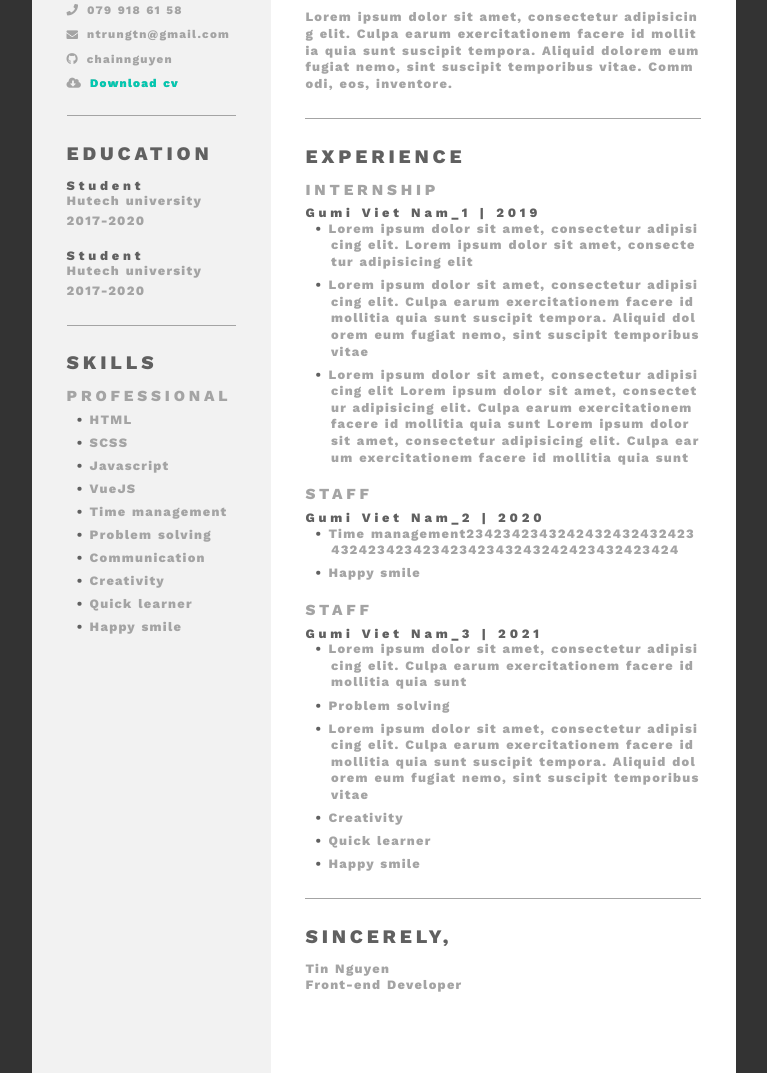
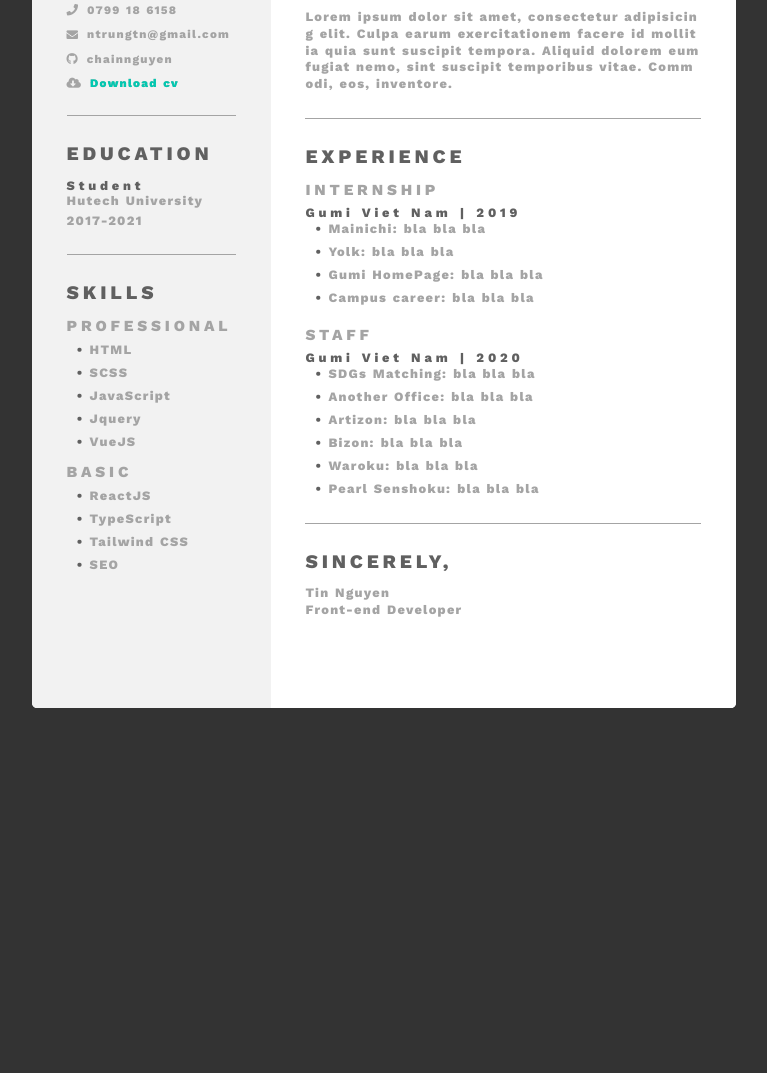
Before and after one commit to TinNguyen98/tinnguyen.github.io, a plain HTML site: page index.html in a window 1280 px wide. Shown: the part 1131-2204 px from the top of the page, without its empty margins (256-1023 px from the left). After the commit the page ends 1929 px from the top, so only its background shows below. Drawn offline with nearby package versions, Linux system fonts and the light colour scheme.

Commit message:
feat: update skills, projects

```diff
--- a/assets/js/main.js
+++ b/assets/js/main.js
@@ -13,7 +13,7 @@
     const $cursorOutline = document.querySelector('#cursor-dot-outline')
     const $downloadCV = document.querySelector('.download-cv')
     const $doodle = document.querySelector('css-doodle');
-    const $browserDoesntSupport = document.querySelector('#browser-doesnt-support');
+    const $browserDontSupport = document.querySelector('#browser-dont-support');
 
     // --- Constructor ---
     prefixBrowser();
@@ -38,7 +38,7 @@
 
         if (isEdge) {
             $doodle.style.display = 'none'
-            $browserDoesntSupport.style.display = 'block'
+            $browserDontSupport.style.display = 'block'
             return
         }
         // Listener Chrome, Safari, FireFox
--- a/assets/scss/layout/_common.scss
+++ b/assets/scss/layout/_common.scss
@@ -79,7 +79,7 @@ p {
   }
 }
 
-#browser-doesnt-support {
+#browser-dont-support {
   display: none;
   font-size: 1vw;
   padding: 1vw 0;
--- a/assets/scss/layout/_curriculum-vitae.scss
+++ b/assets/scss/layout/_curriculum-vitae.scss
@@ -234,8 +234,14 @@
         margin: 0;
         padding-left: 2vw;
         list-style: none;
+        &:not(:last-child) {
+          margin: 0 0 1vw;
+        }
         @media #{$info-ipad} {
           padding-left: 6vw;
+          &:not(:last-child) {
+            margin: 0 0 2.2vw;
+          }
         }
 
         li {
--- a/index.html
+++ b/index.html
@@ -21,28 +21,21 @@
   <!-- Page Configuration - end -->
 
   <title>Chain's Curriculum Vitae</title>
+
   <!-- SEO Configuration -->
   <!-- Facebook -->
   <meta property="og:title" content="Chain's Curriculum Vitae">
   <meta property="og:description" content="This's my curriculum vitae">
   <meta property="og:site_name" content="Chain's Curriculum Vitae">
-    <meta property="og:url" content="">
   <meta property="og:image" content="">
-    <meta property="og:image:secure_url" content="">
-    <meta property="og:image:alt" content="">
   <meta property="og:image:width" content="1600">
   <meta property="og:image:height" content="1200">
   <!-- Twitter -->
   <meta name="twitter:title" content="Chain's Curriculum Vitae">
   <meta property="twitter:description" content="This's my curriculum vitae">
-    <meta name="twitter:site" content="">
-    <meta name="twitter:domain" content="">
-    <meta name="twitter:url" content="">
   <meta name="twitter:creator" content="@chain">
   <meta name="twitter:image" content="">
-    <meta name="twitter:image:alt" content="">
   <meta name="twitter:card" content="player">
-    <meta name="twitter:player" content="">
   <meta name="twitter:player:width" content="800">
   <meta name="twitter:player:height" content="600">
   <!-- SEO Configuration - end -->
@@ -73,12 +66,12 @@
   <div class="loading-overlay" data-columns="2" data-rows="5">
     <img src="./assets/images/bg-black.jpg" alt="background-all-black">
   </div>
-    <p class="loading-title splitting--jog" data-splitting>Chớt tồ minutes...</p>
+  <p class="loading-title splitting--jog" data-splitting>Wait a minutes...</p>
 </div>
 <!-- Loading screen - end -->
 
 <!-- Notice browser does not support -->
-<div id="browser-doesnt-support" data-scroll-section>
+<div id="browser-dont-support" data-scroll-section>
   Apologize for your bad experience!<br/> Your browser does not support web components!
 </div>
 <!-- Notice browser does not support - end -->
@@ -152,7 +145,7 @@
           <!-- Block: Contact -->
           <div class="block-item block-contact">
             <address class="block-item-contact">
-                            <a href="tel:0799186158">079 918 61 58</a>
+              <a href="tel:0799186158">0799 18 6158</a>
               <i class="fas fa-phone"></i>
             </address>
 
@@ -182,13 +175,8 @@
             <div class="block-zone-col">
               <div class="block-item-zone">
                 <h6>Student</h6>
-                                <p>Hutech university</p>
-                                <time>2017-2020</time>
-                            </div>
-                            <div class="block-item-zone">
-                                <h6>Student</h6>
-                                <p>Hutech university</p>
-                                <time>2017-2020</time>
+                <p>Hutech University</p>
+                <time>2017-2021</time>
               </div>
             </div>
           </article>
@@ -199,14 +187,17 @@
             <ul class="block-item-list">
               <li>HTML</li>
               <li>SCSS</li>
-                            <li>Javascript</li>
+              <li>JavaScript</li>
+              <li>Jquery</li>
               <li>VueJS</li>
-                            <li>Time management</li>
-                            <li>Problem solving</li>
-                            <li>Communication</li>
-                            <li>Creativity</li>
-                            <li>Quick learner</li>
-                            <li>Happy smile</li>
+            </ul>
+
+            <h5 class="block-item-subtitle">Basic</h5>
+            <ul class="block-item-list">
+              <li>ReactJS</li>
+              <li>TypeScript</li>
+              <li>Tailwind CSS</li>
+              <li>SEO</li>
             </ul>
           </article>
         </div>
@@ -216,7 +207,9 @@
           <article class="block-item">
             <h4 class="block-item-title">Profile</h4>
             <p class="block-item-context">
-                            Lorem ipsum dolor sit amet, consectetur adipisicing elit. Culpa earum exercitationem facere id mollitia quia sunt suscipit tempora. Aliquid dolorem eum fugiat nemo, sint suscipit temporibus vitae. Commodi, eos, inventore.
+              Lorem ipsum dolor sit amet, consectetur adipisicing elit. Culpa earum exercitationem facere id mollitia
+              quia sunt suscipit tempora. Aliquid dolorem eum fugiat nemo, sint suscipit temporibus vitae. Commodi, eos,
+              inventore.
             </p>
           </article>
           <!-- Block: Experience -->
@@ -225,35 +218,29 @@
             <!-- Milestone -->
             <div class="block-item-zone">
               <h5 class="block-item-subtitle">Internship</h5>
-                            <h6>Gumi Viet Nam_1 | 2019</h6>
+              <h6>Gumi Viet Nam | 2019</h6>
               <ul class="block-item-list">
-                                <li>Lorem ipsum dolor sit amet, consectetur adipisicing elit. Lorem ipsum dolor sit amet, consectetur adipisicing elit</li>
-                                <li>Lorem ipsum dolor sit amet, consectetur adipisicing elit. Culpa earum exercitationem facere id mollitia quia sunt suscipit tempora. Aliquid dolorem eum fugiat nemo, sint suscipit temporibus vitae</li>
-                                <li>Lorem ipsum dolor sit amet, consectetur adipisicing elit Lorem ipsum dolor sit amet, consectetur adipisicing elit. Culpa earum exercitationem facere id mollitia quia sunt Lorem ipsum dolor sit amet, consectetur adipisicing elit. Culpa earum exercitationem facere id mollitia quia sunt</li>
+                <li>Mainichi: bla bla bla</li>
+                <li>Yolk: bla bla bla</li>
+                <li>Gumi HomePage: bla bla bla</li>
+                <li>Campus career: bla bla bla</li>
               </ul>
             </div>
             <!-- Milestone -->
             <div class="block-item-zone">
               <h5 class="block-item-subtitle">Staff</h5>
-                            <h6>Gumi Viet Nam_2 | 2020</h6>
+              <h6>Gumi Viet Nam | 2020</h6>
               <ul class="block-item-list">
-                                <li>Time management234234234324243243243242343242342342342342343243242423432423424</li>
-                                <li>Happy smile</li>
+                <li>SDGs Matching: bla bla bla</li>
+                <li>Another Office: bla bla bla</li>
+                <li>Artizon: bla bla bla</li>
+                <li>Bizon: bla bla bla</li>
+                <li>Waroku: bla bla bla</li>
+                <li>Pearl Senshoku: bla bla bla</li>
               </ul>
             </div>
             <!-- Milestone -->
-                        <div class="block-item-zone">
-                            <h5 class="block-item-subtitle">Staff</h5>
-                            <h6>Gumi Viet Nam_3 | 2021</h6>
-                            <ul class="block-item-list">
-                                <li>Lorem ipsum dolor sit amet, consectetur adipisicing elit. Culpa earum exercitationem facere id mollitia quia sunt</li>
-                                <li>Problem solving</li>
-                                <li>Lorem ipsum dolor sit amet, consectetur adipisicing elit. Culpa earum exercitationem facere id mollitia quia sunt suscipit tempora. Aliquid dolorem eum fugiat nemo, sint suscipit temporibus vitae</li>
-                                <li>Creativity</li>
-                                <li>Quick learner</li>
-                                <li>Happy smile</li>
-                            </ul>
-                        </div>
+
           </article>
           <!-- Block: Sincerely -->
           <article class="block-item">
```
Also changed, not shown: assets/css/main.css, 1 other file. Lines whose indentation alone changed are shown as unchanged.
